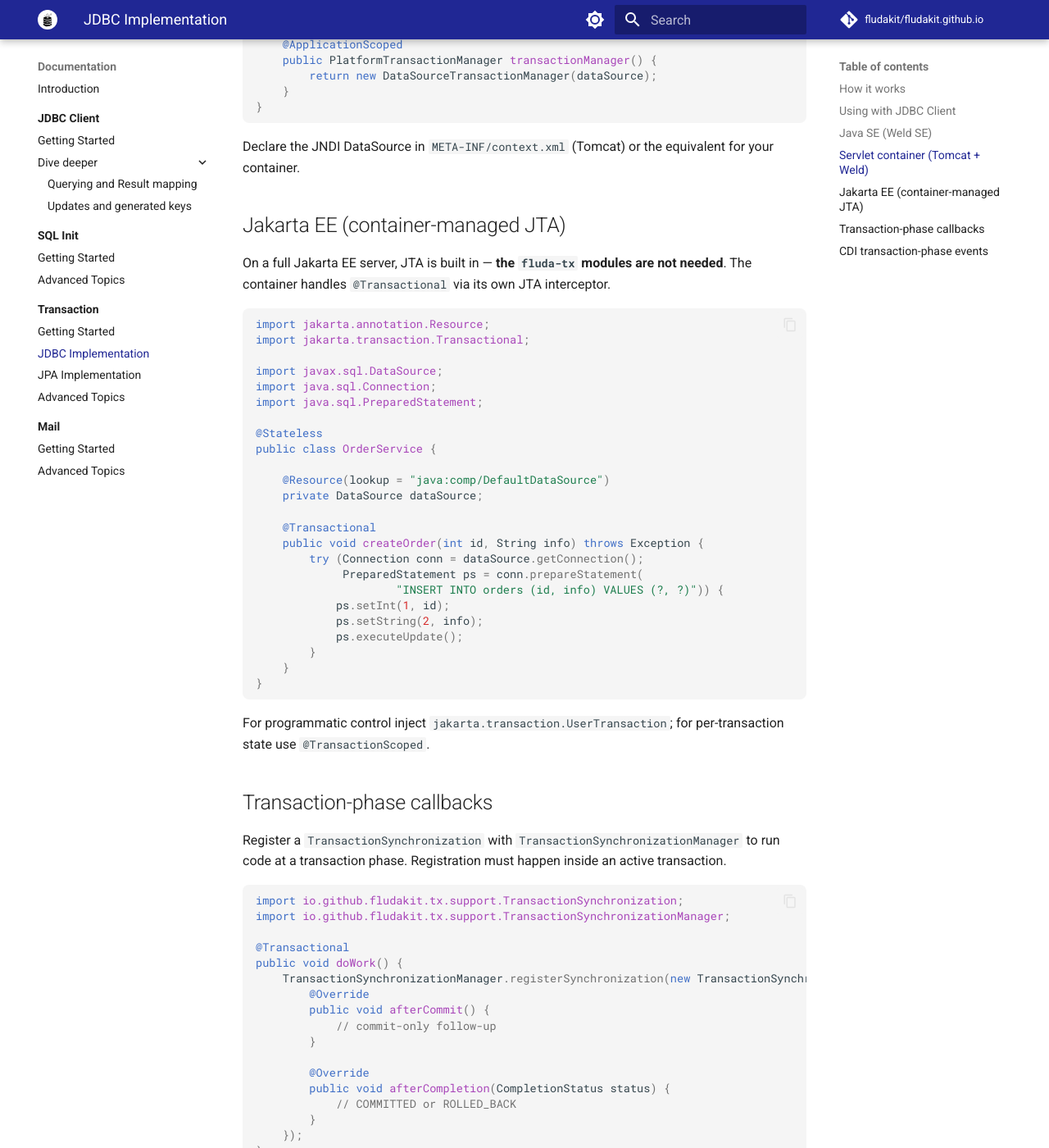
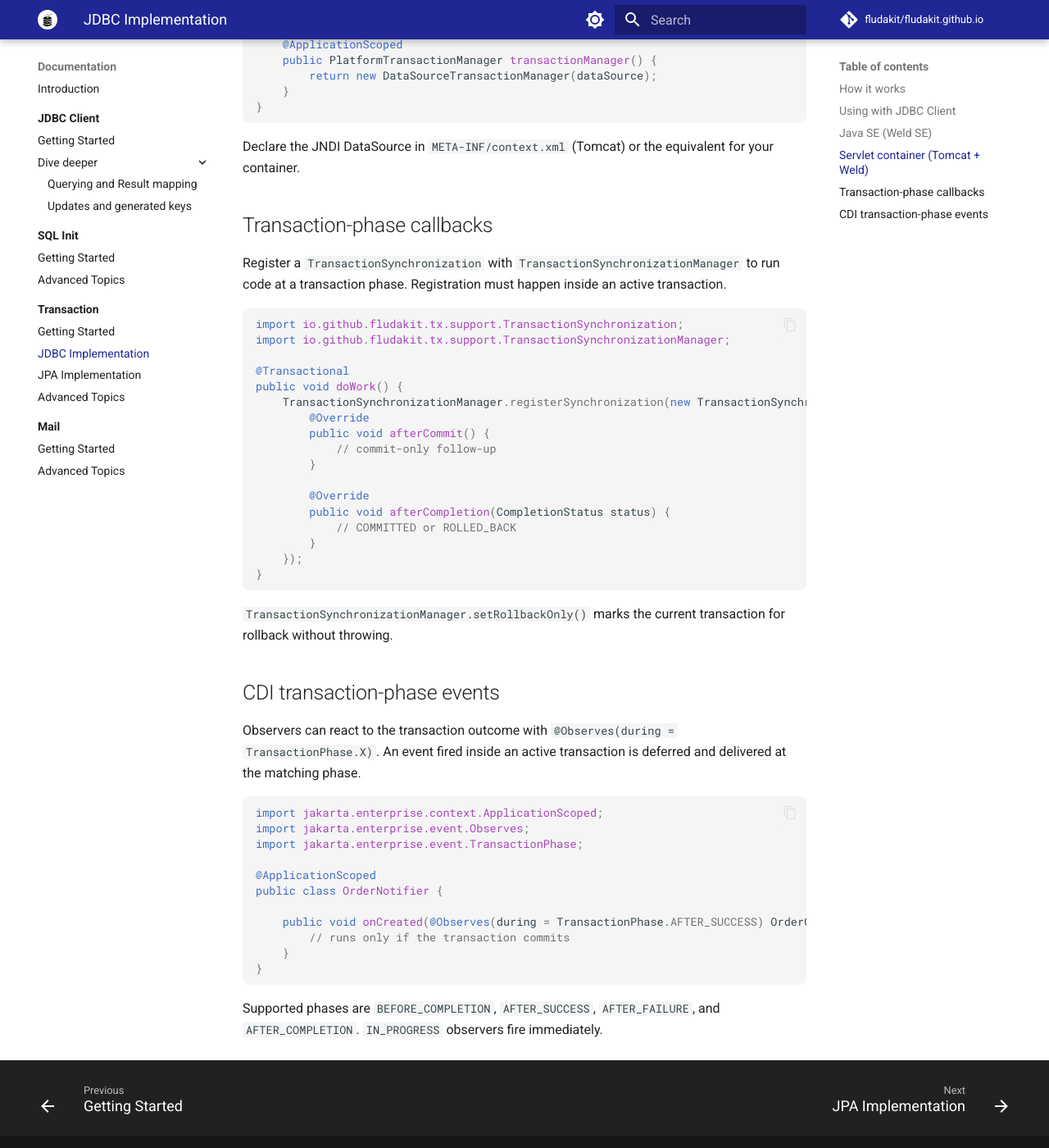
Before and after one commit to fludakit/fludakit.github.io, an MkDocs documentation site: the page built from docs/documentation/tx/jdbc.md, in a window 1280 px wide and 1400 px high, scrolled down 1932 px. Shown: the whole window at 82% size. Built offline with MkDocs 1.6.1 and Material for MkDocs 9.7.7, drawn with Linux system fonts in a browser that asks for light colours; comment, search, counter and statistics services are not loaded.

Commit message:
Remove Jakarta EE JTA section from JDBC implementation docs

````diff
--- a/docs/documentation/tx/jdbc.md
+++ b/docs/documentation/tx/jdbc.md
@@ -80,39 +80,6 @@ public class DatabaseConfig {
 
 Declare the JNDI DataSource in `META-INF/context.xml` (Tomcat) or the equivalent for your container.
 
-## Jakarta EE (container-managed JTA)
-
-On a full Jakarta EE server, JTA is built in — **the `fluda-tx` modules are not needed**. The container handles `@Transactional` via its own JTA interceptor.
-
-```java
-import jakarta.annotation.Resource;
-import jakarta.transaction.Transactional;
-
-import javax.sql.DataSource;
-import java.sql.Connection;
-import java.sql.PreparedStatement;
-
-@Stateless
-public class OrderService {
-
-    @Resource(lookup = "java:comp/DefaultDataSource")
-    private DataSource dataSource;
-
-    @Transactional
-    public void createOrder(int id, String info) throws Exception {
-        try (Connection conn = dataSource.getConnection();
-             PreparedStatement ps = conn.prepareStatement(
-                     "INSERT INTO orders (id, info) VALUES (?, ?)")) {
-            ps.setInt(1, id);
-            ps.setString(2, info);
-            ps.executeUpdate();
-        }
-    }
-}
-```
-
-For programmatic control inject `jakarta.transaction.UserTransaction`; for per-transaction state use `@TransactionScoped`.
-
 ## Transaction-phase callbacks
 
 Register a `TransactionSynchronization` with `TransactionSynchronizationManager` to run code at a transaction phase. Registration must happen inside an active transaction.
````
